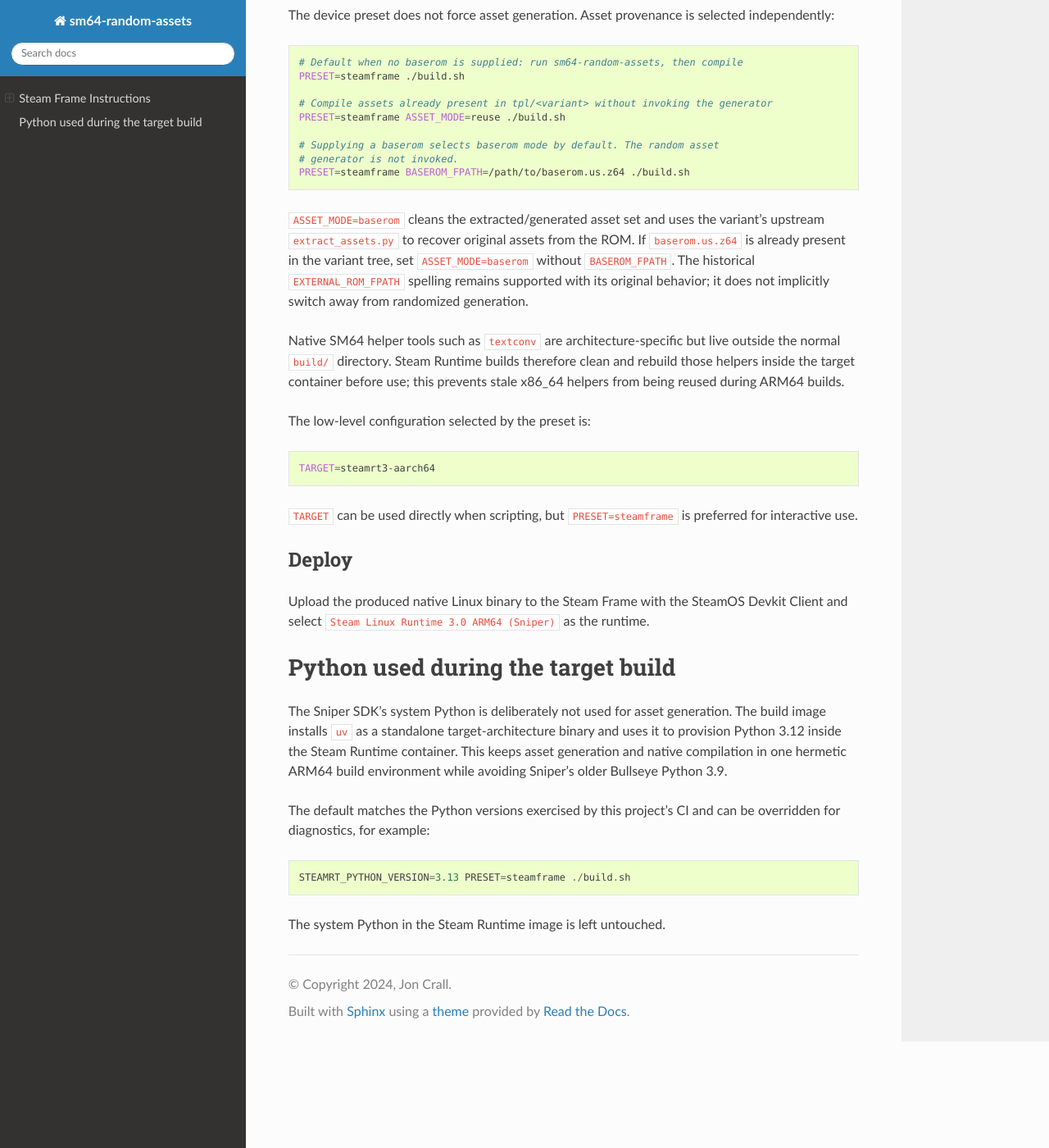
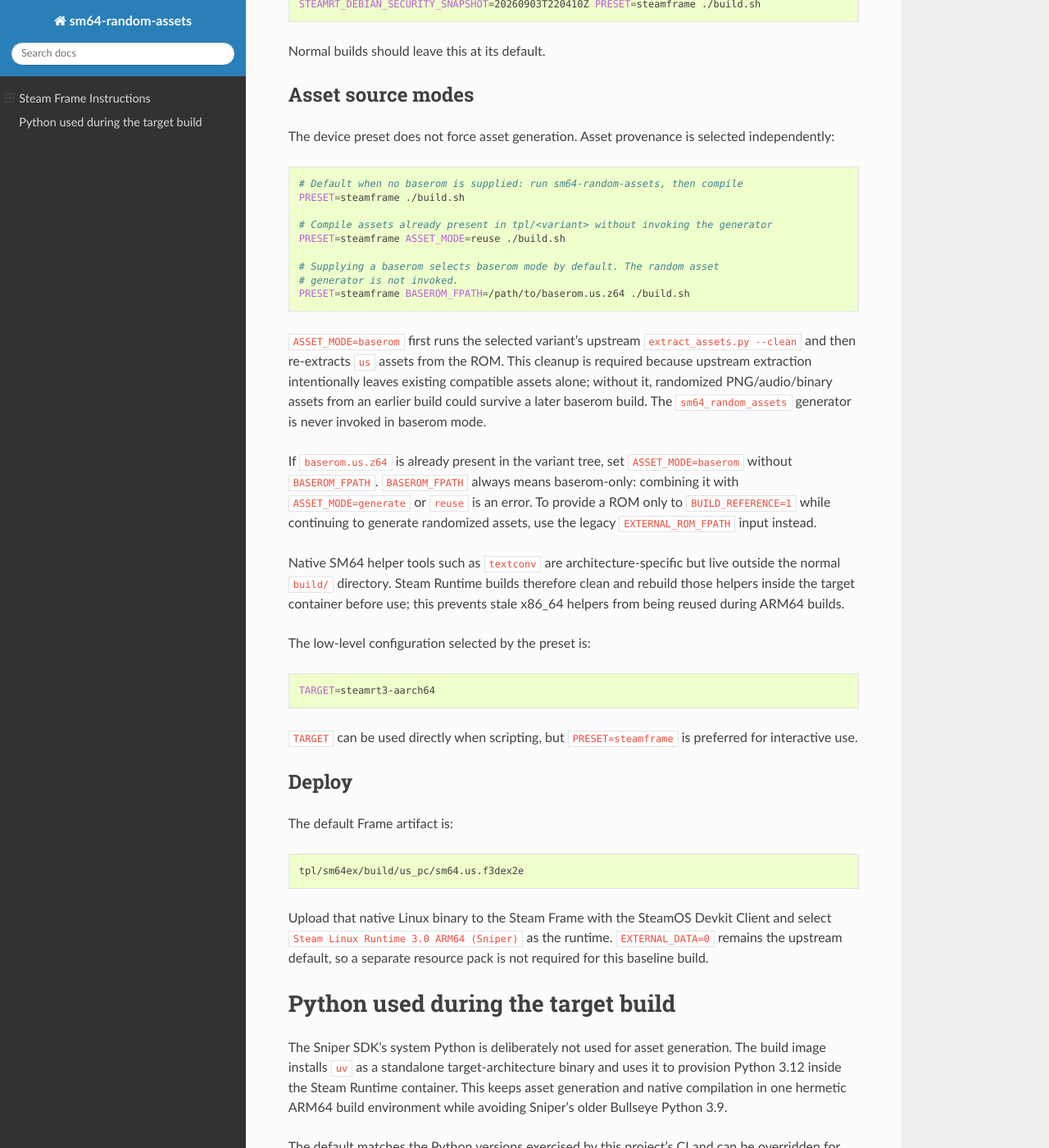
Before and after one commit to Erotemic/sm64-random-assets, a Sphinx documentation site: the page built from docs/source/manual/install_docs/install_on_steamframe.rst, in a window 1280 px wide and 1400 px high, scrolled down 1162 px. Shown: the whole window at 82% size. Built offline with Sphinx 7.4.7 and the Read the Docs theme 3.1.0, drawn with Linux system fonts in a browser that asks for light colours; pages that are not in the unit, such as notebooks, are missing from menus; some of the changed text lies outside the part shown.

Commit message:
Prefer sm64ex for Steam Frame builds
Co-authored-by: GPT-5.6 Sol <noreply@openai.com>

```diff
--- a/docs/source/manual/install_docs/install_on_steamframe.rst
+++ b/docs/source/manual/install_docs/install_on_steamframe.rst
@@ -15,12 +15,19 @@ Buildx installed:
 
     PRESET=steamframe ./build.sh
 
-The default variant is ``sm64-port``. Other native variants can use the same
-preset:
+The Steam Frame preset defaults to ``sm64ex``. This is deliberate: ``sm64ex``
+uses SDL2 for its Linux window, audio, and controller backends, whereas the
+older ``sm64-port`` Linux frontend uses GLX. The variant remains independently
+overridable for diagnostics:
 
 .. code:: bash
 
-    PRESET=steamframe VARIANT=sm64ex ./build.sh
+    PRESET=steamframe VARIANT=sm64-port ./build.sh
+
+For ARM64 Frame builds the ``sm64ex`` compile pins ``TARGET_ARCH=armv8-a`` and
+explicitly selects ``RENDER_API=GL``, ``WINDOW_API=SDL2``, ``AUDIO_API=SDL2``,
+and ``CONTROLLER_API=SDL2``. This avoids deriving ``-march=native`` from the
+QEMU build environment and makes the intended frontend explicit.
 
 The build runs in Valve's ARM64 Steam Runtime 3 (Sniper) SDK container. On an
 x86_64 build host Docker needs ARM64 ``binfmt``/QEMU support so it can execute
@@ -68,12 +75,18 @@ independently:
     # generator is not invoked.
     PRESET=steamframe BASEROM_FPATH=/path/to/baserom.us.z64 ./build.sh
 
-``ASSET_MODE=baserom`` cleans the extracted/generated asset set and uses the
-variant's upstream ``extract_assets.py`` to recover original assets from the
-ROM. If ``baserom.us.z64`` is already present in the variant tree, set
-``ASSET_MODE=baserom`` without ``BASEROM_FPATH``. The historical
-``EXTERNAL_ROM_FPATH`` spelling remains supported with its original behavior;
-it does not implicitly switch away from randomized generation.
+``ASSET_MODE=baserom`` first runs the selected variant's upstream
+``extract_assets.py --clean`` and then re-extracts ``us`` assets from the ROM.
+This cleanup is required because upstream extraction intentionally leaves
+existing compatible assets alone; without it, randomized PNG/audio/binary
+assets from an earlier build could survive a later baserom build. The
+``sm64_random_assets`` generator is never invoked in baserom mode.
+
+If ``baserom.us.z64`` is already present in the variant tree, set
+``ASSET_MODE=baserom`` without ``BASEROM_FPATH``. ``BASEROM_FPATH`` always means
+baserom-only: combining it with ``ASSET_MODE=generate`` or ``reuse`` is an error.
+To provide a ROM only to ``BUILD_REFERENCE=1`` while continuing to generate
+randomized assets, use the legacy ``EXTERNAL_ROM_FPATH`` input instead.
 
 Native SM64 helper tools such as ``textconv`` are architecture-specific but
 live outside the normal ``build/`` directory. Steam Runtime builds therefore
@@ -92,9 +105,16 @@ preferred for interactive use.
 Deploy
 ======
 
-Upload the produced native Linux binary to the Steam Frame with the SteamOS
-Devkit Client and select ``Steam Linux Runtime 3.0 ARM64 (Sniper)`` as the
-runtime.
+The default Frame artifact is:
+
+.. code:: text
+
+    tpl/sm64ex/build/us_pc/sm64.us.f3dex2e
+
+Upload that native Linux binary to the Steam Frame with the SteamOS Devkit
+Client and select ``Steam Linux Runtime 3.0 ARM64 (Sniper)`` as the runtime.
+``EXTERNAL_DATA=0`` remains the upstream default, so a separate resource pack
+is not required for this baseline build.
 
 Python used during the target build
 -----------------------------------
```
Also changed, not shown: README.rst (+10 -6 lines), 4 other files.
